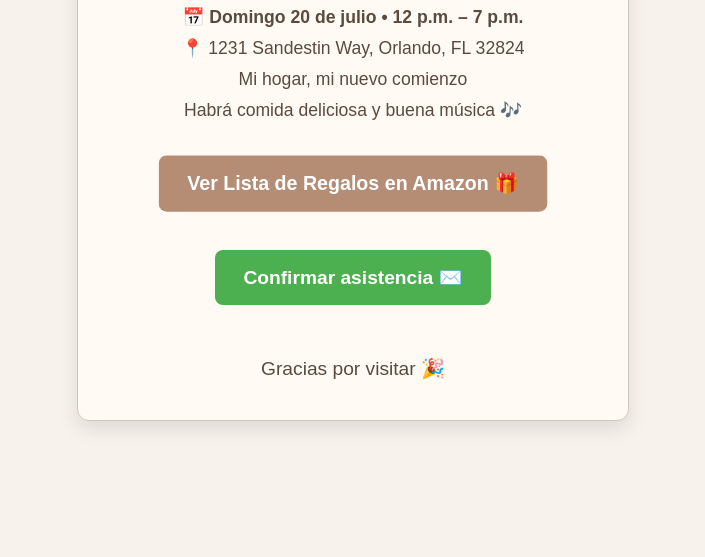
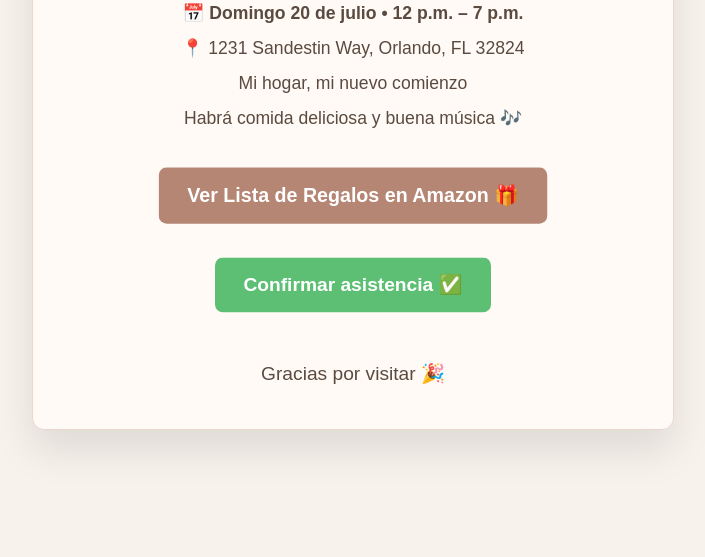
Before and after one commit to Mavell0304/Invitation-Housewarming-, a plain HTML site: page index.html in a window 1280 px wide. Shown: the part 243-800 px from the top of the page, without its empty margins (287-992 px from the left). Drawn offline with Linux system fonts and the light colour scheme.

Commit message:
Update index.html

```diff
--- a/index.html
+++ b/index.html
@@ -19,17 +19,15 @@
     }
 
     .card {
-      background: #fffaf4;
-      border: 1px solid #d0c7bc;
+      background: #fffaf6;
+      border: 1px solid #ead7cc;
       border-radius: 12px;
-      padding: 30px 25px;
+      padding: 30px 20px;
+      max-width: 600px;
       width: 90%;
-      max-width: 500px;
-      box-shadow: 0 8px 20px rgba(0, 0, 0, 0.1);
+      box-shadow: 0px 20px 40px rgba(0, 0, 0, 0.1);
       text-align: center;
-      opacity: 0;
-      transform: translateY(50px);
-      animation: fadeIn 1.5s ease-out forwards;
+      animation: fadeIn 1.2s ease-out forwards;
     }
 
     h1 {
@@ -40,20 +38,20 @@
 
     p {
       font-size: 1.1em;
-      margin: 10px 0;
+      margin: 14px 0;
     }
 
     .button {
       position: relative;
       display: inline-block;
-      background: #b58c74;
+      background: #b58674;
       color: white;
       padding: 16px 28px;
       font-size: 1.2em;
       border-radius: 8px;
-      text-decoration: none;
       font-weight: bold;
       margin-top: 25px;
+      text-decoration: none;
       overflow: hidden;
       transition: transform 0.3s ease, box-shadow 0.3s ease;
       animation: pulse 3s ease-in-out infinite;
@@ -77,8 +75,18 @@
     }
 
     .button.confirmar {
-      background-color: #4caf50;
-      animation: bounce 2s infinite;
+      background-color: #5cbf74;
+      animation: bounce 1.5s infinite;
+      margin-top: 18px;
+    }
+
+    .thanks {
+      margin-top: 40px;
+      font-size: 1.2em;
+      color: #5a4a3f;
+      opacity: 0;
+      animation: fadeIn 2s ease-in-out forwards;
+      animation-delay: 1s;
     }
 
     @keyframes shimmer {
@@ -93,45 +101,37 @@
 
     @keyframes bounce {
       0%, 100% { transform: translateY(0); }
-      50% { transform: translateY(-8px); }
+      50% { transform: translateY(-6px); }
     }
 
     @keyframes fadeIn {
-      to { opacity: 1; transform: translateY(0); }
-    }
-
-    .thanks {
-      margin-top: 40px;
-      font-size: 1.2em;
-      color: #5a4a3f;
-      opacity: 0;
-      animation: fadeIn 2s ease-in-out forwards;
-      animation-delay: 2s;
+      to { opacity: 1; }
     }
 
     @media (max-width: 600px) {
-      h1 { font-size: 1.4em; }
-      p, .button { font-size: 1em; padding: 12px 20px; }
+      h1 { font-size: 1.5em; }
+      p { font-size: 1em; }
+      .button { font-size: 1em; padding: 12px 20px; }
     }
   </style>
 </head>
 <body>
   <div class="card">
-    <h1>Housewarming Party de Mavell</h1>
+    <h1>🎉 Housewarming Party de Mavell</h1>
     <p><em>Un nuevo comienzo en mi hogar</em></p>
     <p>📅 <strong>Domingo 20 de julio • 12 p.m. – 7 p.m.</strong></p>
     <p>📍 1231 Sandestin Way, Orlando, FL 32824</p>
     <p>Mi hogar, mi nuevo comienzo</p>
     <p>Habrá comida deliciosa y buena música 🎶</p>
 
-    <a class="button" href="https://www.amazon.com/registries/gl/guest-view/3CERHOI72OMC7?ref_=cm_sw_r_apann_wpr-subnav">
+    <a class="button" href="https://www.amazon.com/registries/gl/guest-view/3CEROI7ZOMC7C/ref=_cm_sw_r_apann_wpr_subnav">
       Ver Lista de Regalos en Amazon 🎁
     </a>
 
     <br /><br />
 
-    <a class="button confirmar" href="https://wa.me/13215551234?text=Hola%20Confirmo%20mi%20asistencia%20a%20la%20housewarming%20de%20Mavell%20🎉">
-      Confirmar asistencia ✉️
+    <a class="button confirmar" href="https://wa.me/13215551234?text=¡Hola! Confirmo mi asistencia a la housewarming de Mavell 🎉">
+      Confirmar asistencia ✅
     </a>
 
     <p class="thanks">Gracias por visitar 🎉</p>
```
